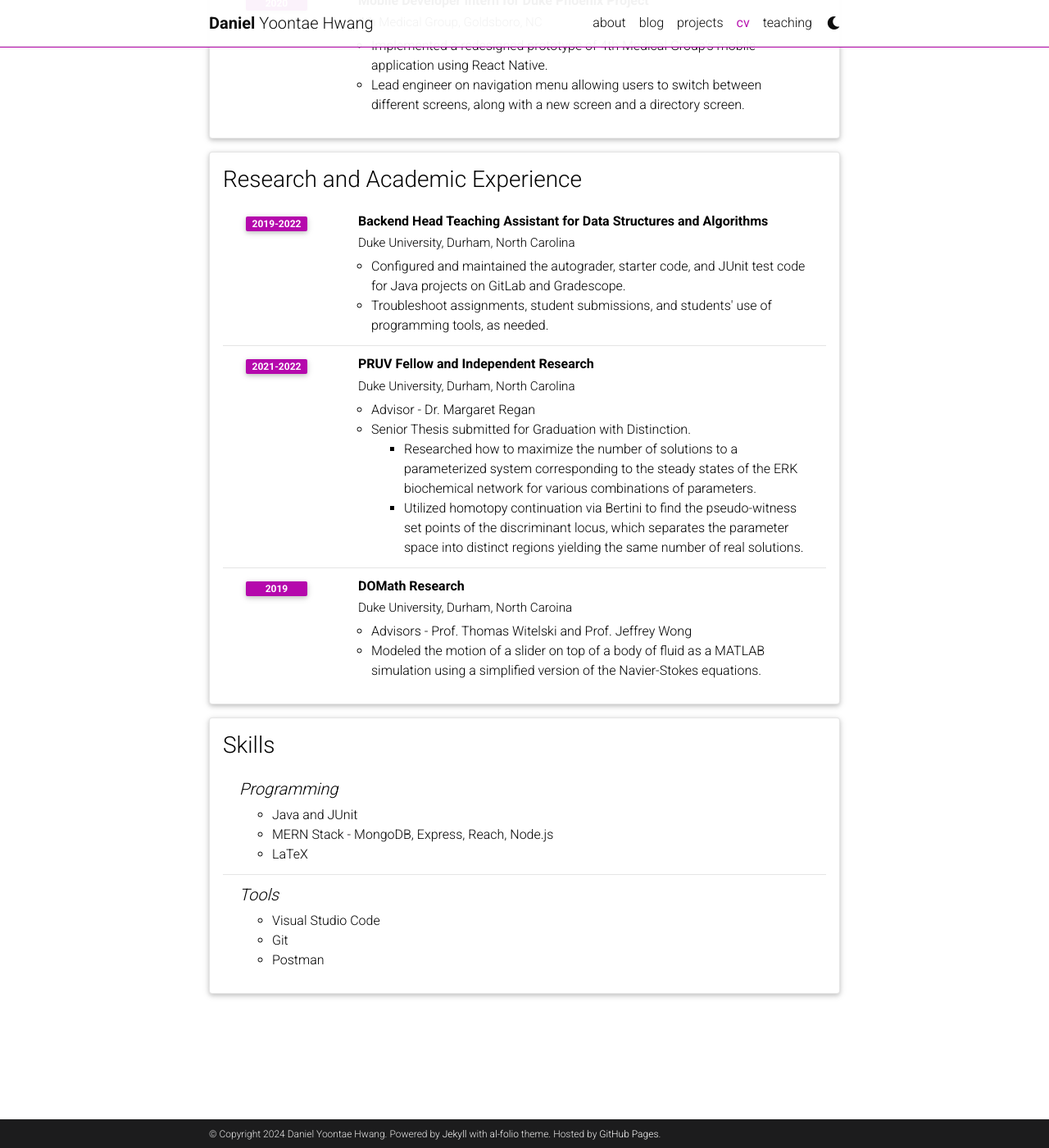
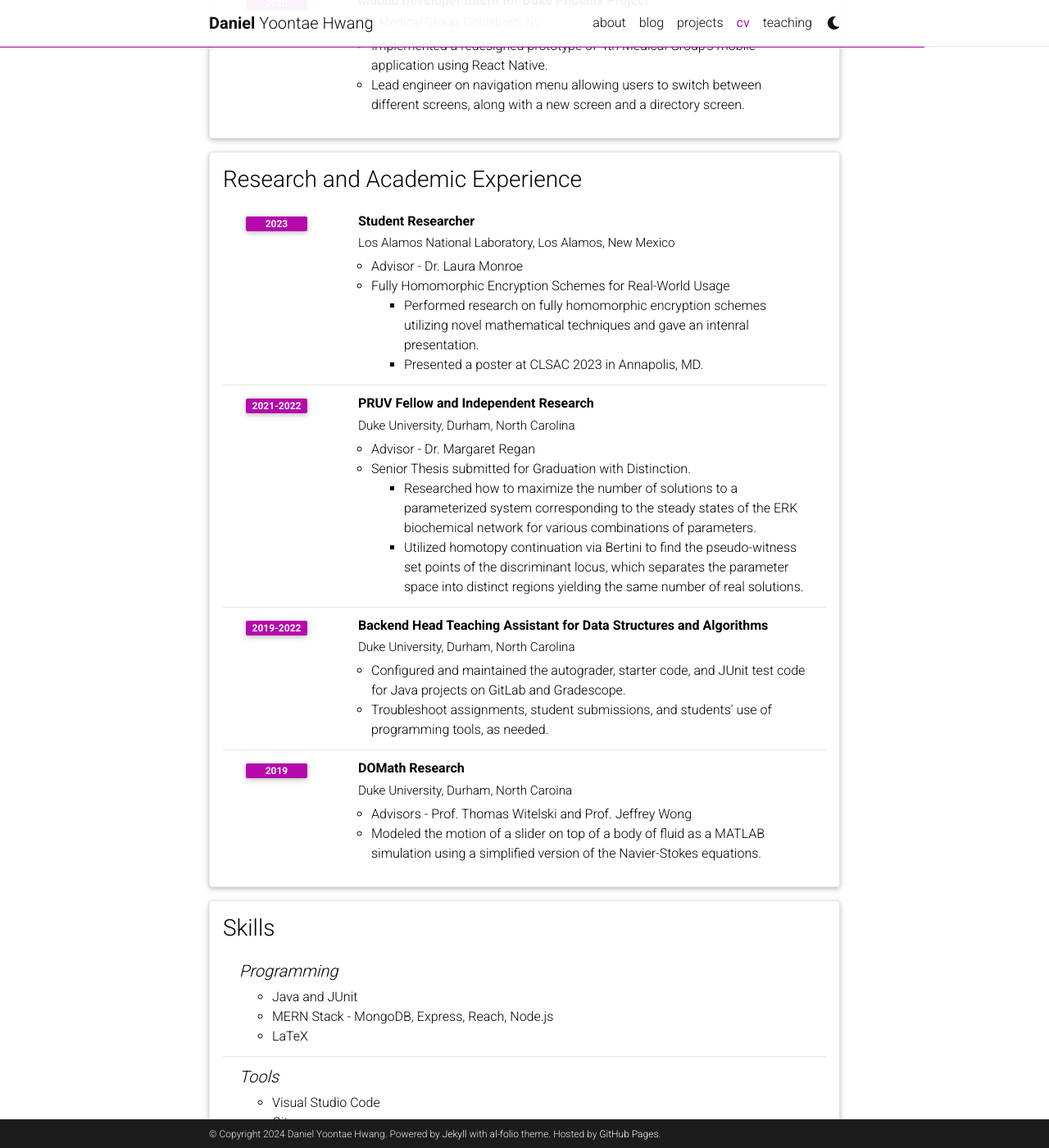
Before and after one commit to danielyhwang/danielyhwang.github.io, a Jekyll site: the page built from _pages/cv.md, in a window 1280 px wide and 1400 px high, scrolled down 1070 px. Shown: the whole window at 82% size. Built offline with Jekyll 4.4.1, drawn with Linux system fonts in a browser that asks for light colours; comment, search, counter and statistics services are not loaded; a style sheet for code colours, icons or effects is not loaded.

```diff
--- a/_data/cv.yml
+++ b/_data/cv.yml
@@ -59,13 +59,16 @@
 - title: Research and Academic Experience
   type: time_table
   contents:
-    - title: Backend Head Teaching Assistant for Data Structures and Algorithms
-      institution: Duke University, Durham, North Carolina
-      year: 2019-2022
+    - title: Student Researcher
+      institution: Los Alamos National Laboratory, Los Alamos, New Mexico
+      year: 2023
       description:
-        - Configured and maintained the autograder, starter code, and JUnit test code for Java projects on GitLab and Gradescope.
-        - Troubleshoot assignments, student submissions, and students' use of programming tools, as needed.
-        #- Lead weekly discussions and office hours. Guide small groups through short exercises, encourage familarity with Java and algorithms.
+        - Advisor - Dr. Laura Monroe
+        - title: Fully Homomorphic Encryption Schemes for Real-World Usage
+          contents:
+            - Performed research on fully homomorphic encryption schemes utilizing novel mathematical techniques and gave an intenral presentation.
+            - Presented a poster at CLSAC 2023 in Annapolis, MD.
+
 
     - title: PRUV Fellow and Independent Research
       institution: Duke University, Durham, North Carolina
@@ -77,6 +80,15 @@
             - Researched how to maximize the number of solutions to a parameterized system corresponding to the steady states of the ERK biochemical network for various combinations of parameters.
             - Utilized homotopy continuation via Bertini to find the pseudo-witness set points of the discriminant locus, which separates the parameter space into distinct regions yielding the same number of real solutions.
             #- Implemented MATLAB code that repeatedly samples over a 2-dimensional subspace of the parameter space to generate the discrete set of pseudo-witness set points for a given parameterization.
+
+
+    - title: Backend Head Teaching Assistant for Data Structures and Algorithms
+      institution: Duke University, Durham, North Carolina
+      year: 2019-2022
+      description:
+        - Configured and maintained the autograder, starter code, and JUnit test code for Java projects on GitLab and Gradescope.
+        - Troubleshoot assignments, student submissions, and students' use of programming tools, as needed.
+        #- Lead weekly discussions and office hours. Guide small groups through short exercises, encourage familarity with Java and algorithms.
 
     - title: DOMath Research
       institution: Duke University, Durham, North Caroina
--- a/_pages/cv.md
+++ b/_pages/cv.md
@@ -5,4 +5,5 @@ title: cv
 nav: true
 nav_order: 4
 cv_pdf: Daniel_Hwang_Resume_Sept2022.pdf #example_pdf.pdf found in assets
+# see _data cv.yml for more
 ---
```
Also changed, not shown: _pages/about.md (+5 -5 lines), _pages/teaching.md (+2 -0 lines), _posts/2024-01-02-whatAYear.md (+94 -0 lines).
